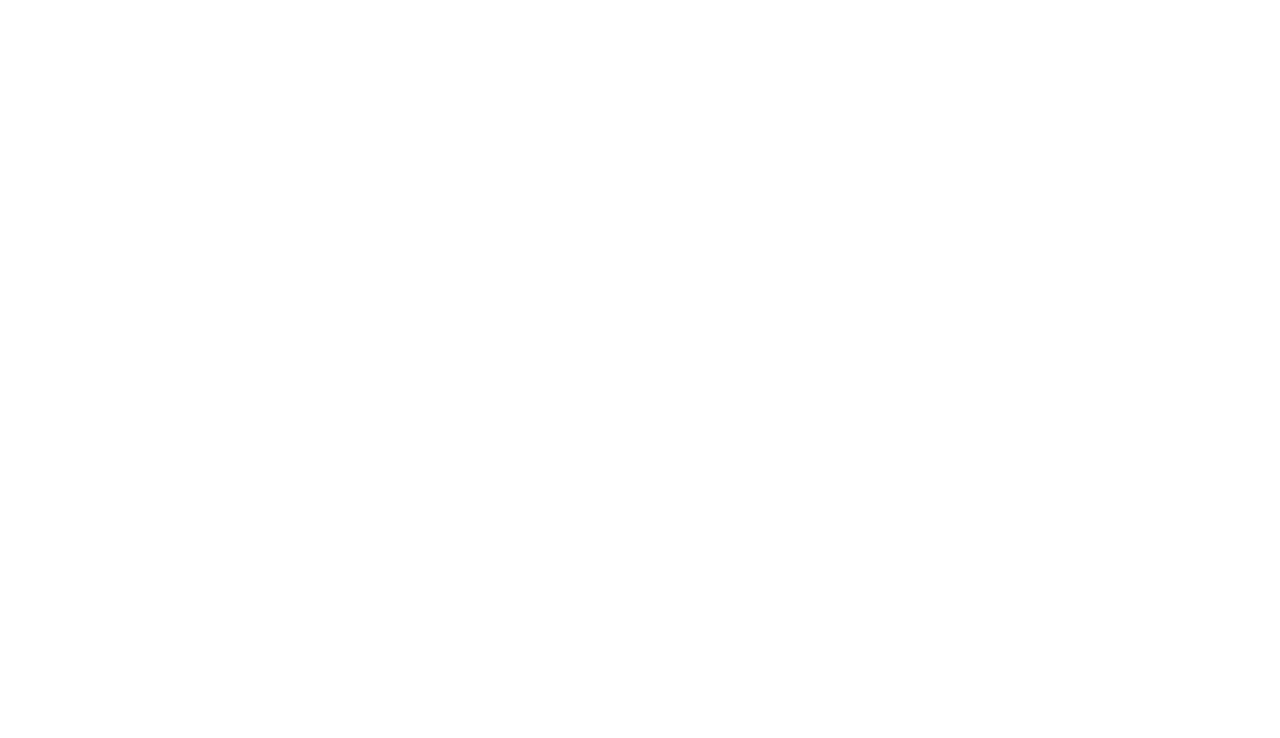
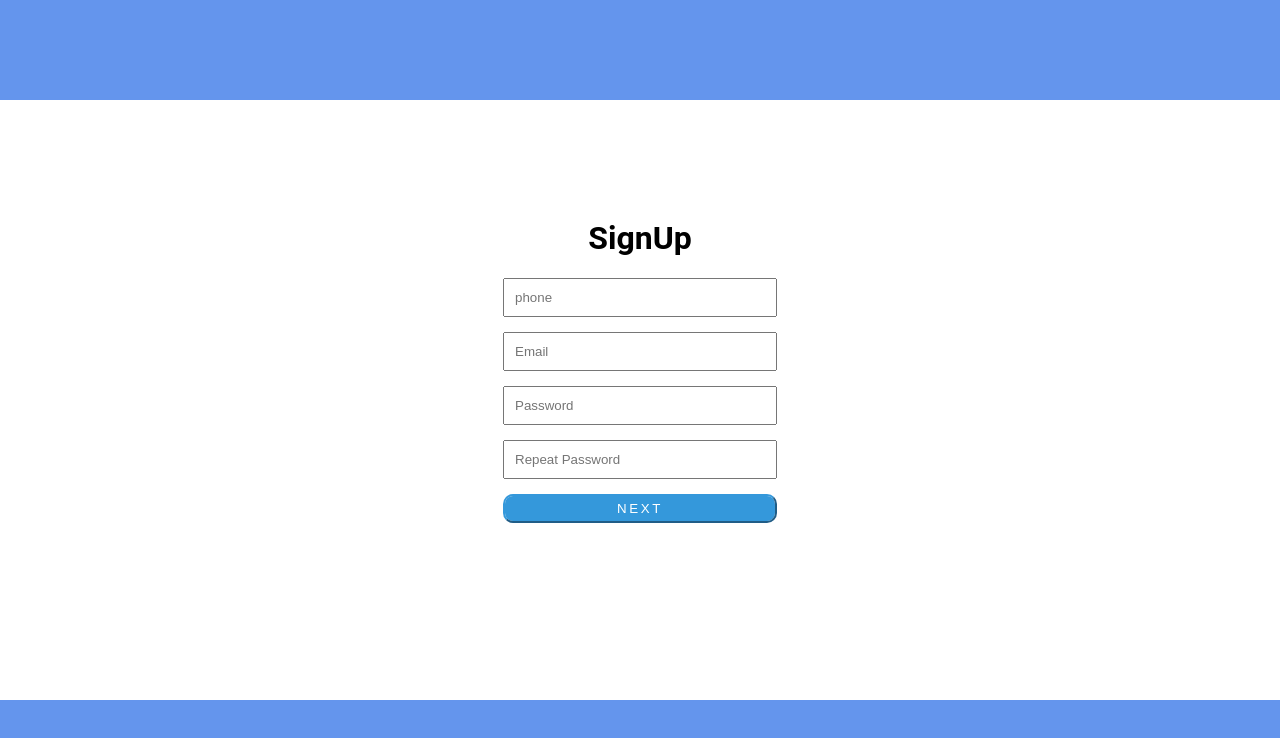
Before and after one commit to Maxim270693/test-form-breadcrumbs, a React (Create React App) app: page / in a window 1280 px wide. Shown: the top 738 px of the page. Built offline with nearby package versions, Linux system fonts and the light colour scheme.

Commit message:
registration layout

```diff
--- a/src/App.scss
+++ b/src/App.scss
@@ -1,3 +1,26 @@
 .App {
   font-family: "Roboto", sans-serif;
+
+  .header {
+    position: sticky;
+    top: 0;
+    left: 0;
+
+    .app-img {
+      width: 50px;
+      height: 50px;
+    }
+  }
+
+  .footer {
+    position: absolute;
+    bottom: 0;
+    left: 0;
+  }
+
+  .main {
+    background-color: cornflowerblue;
+    height: 100px;
+    width: 100%;
+  }
 }
--- a/src/App.tsx
+++ b/src/App.tsx
@@ -1,9 +1,13 @@
 import React from 'react';
 import './App.scss';
+import SignUpInfo from "./components/SignUpInfo/SignUpInfo";
 
 function App() {
     return (
         <div className="App">
+            <div className="header main"></div>
+            <SignUpInfo/>
+            <div className="footer main"></div>
         </div>
     );
 }
--- /dev/null
+++ b/src/components/SignUpInfo/SignUpInfo.scss
@@ -0,0 +1,35 @@
+.formWrapper {
+  display: flex;
+  flex-direction: column;
+  justify-content: center;
+  align-items: center;
+  height: 65vh;
+
+  .form {
+    display: flex;
+    flex-direction: column;
+
+    input {
+      padding: 10px;
+      width: 250px;
+      margin-bottom: 15px;
+    }
+
+    .formBtn {
+      border-color: #3498db;
+      color: #fff;
+      padding: 5px 10px;
+      border-radius: 10px;
+      text-transform: uppercase;
+      box-shadow: 0 0 40px 40px #3498db inset, 0 0 0 0 #3498db;
+      -webkit-transition: all 150ms ease-in-out;
+      transition: all 150ms ease-in-out;
+      letter-spacing: 0.2em;
+    }
+    .formBtn:hover {
+      box-shadow: 0 0 10px 0 #3498db inset, 0 0 10px 4px #3498db;
+      color: #000;
+      cursor: pointer;
+    }
+  }
+}
--- /dev/null
+++ b/src/components/SignUpInfo/SignUpInfo.tsx
@@ -0,0 +1,27 @@
+import React from 'react';
+import './SignUpInfo.scss';
+
+const SignUpInfo = () => {
+    return (
+        <div className="formWrapper">
+            <h1>SignUp</h1>
+            <form className="form">
+                <input type="tel"
+                       placeholder="phone"
+                />
+                <input type="email"
+                       placeholder="Email"
+                />
+                <input type="password"
+                       placeholder="Password"
+                />
+                <input type="password"
+                       placeholder="Repeat Password"
+                />
+                <button className="formBtn">next</button>
+            </form>
+        </div>
+    );
+};
+
+export default SignUpInfo;
```
